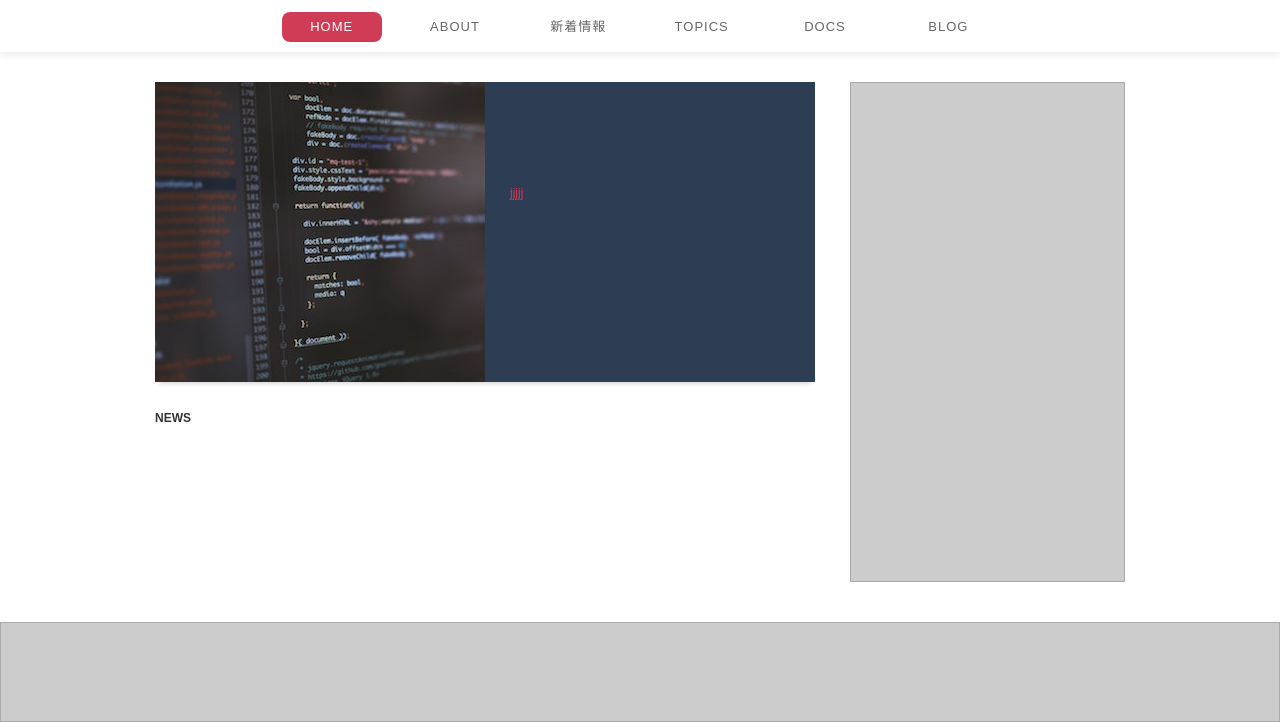
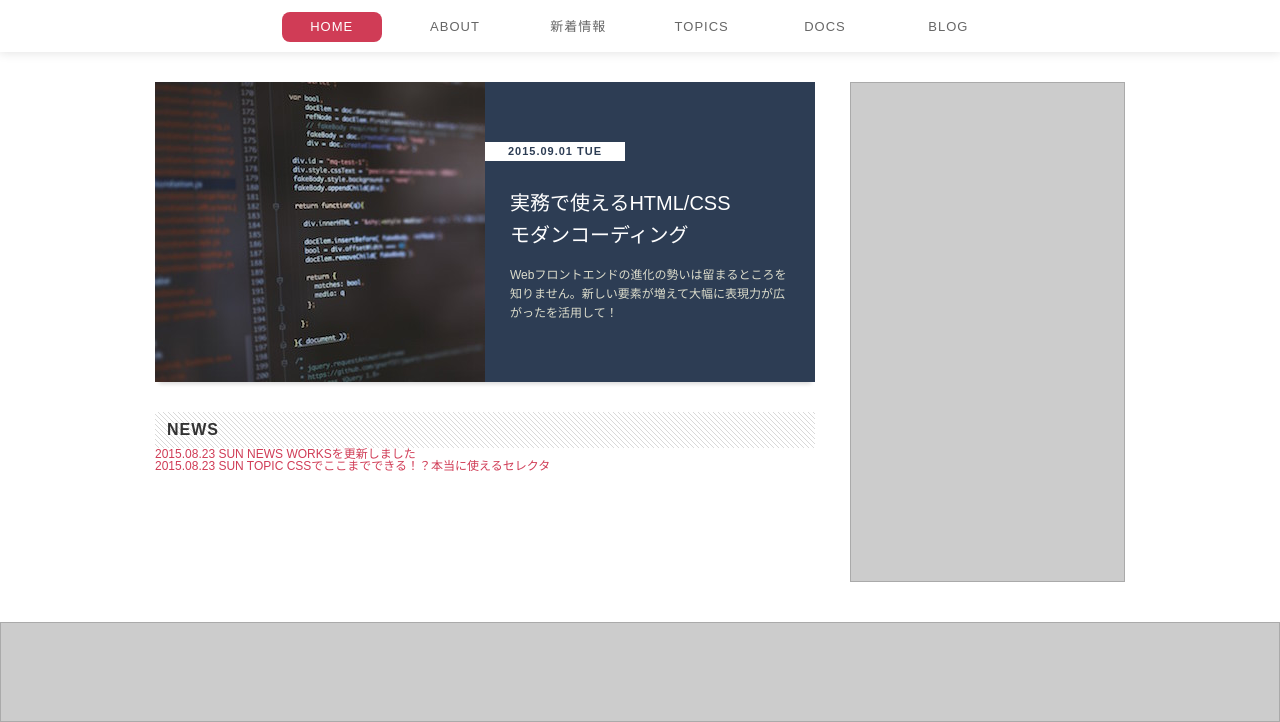
Before and after one commit to uedatakeshi/css3, a plain HTML site: page index.html in a window 1280 px wide. Shown: the part 87-809 px from the top of the page. Drawn offline with Linux system fonts and the light colour scheme.

Commit message:
add hot-topic contents

```diff
--- a/css/style.css
+++ b/css/style.css
@@ -90,13 +90,49 @@ a:link, a.visited, a.hover, a:active {
     height: 100%;
 }
 .hot-topic .content {
+    position: relative;/*これがないと日付がページの上から６０へ*/
     float: left;
     width: 50%;
     height: 100%;
     padding: 105px 25px 0;
     background-color: #2d3d54;
+    line-height: 1.6;
 }
-
+.hot-topic .title {
+    margin-bottom: 15px;
+    color: #fff;
+    font-weight: normal;
+    font-size: 2.0rem;
+}
+.hot-topic .desc {
+    color: #ddc;
+}
+.hot-topic .date {
+    position: absolute;
+    top: 60px;
+    left: 0;
+    width: 140px;
+    padding: 4px;
+    background-color: #fff;
+    color: #2d3d54;
+    text-align: center;/* 幅140pxの中で中央揃えということ */
+    letter-spacing: 1px;
+    font-weight: bold;
+    font-size: 1.1rem;
+    line-height: 1;
+}
+.heading {
+    padding: 10px 12px;
+    background: url('../images/bg-slash.gif');
+    letter-spacing: 1px;
+    font-size: 1.6rem;/*高さは単純にフォントサイズ+paddingで決めている */
+}
+.scroll-list {
+    max-height: 220px;
+    overflow-y: auto;
+    margin-bottom: 30px;
+    list-style-type: none;
+}
 .sidemenu {
     float: right;
     width: 275px;/ * mainとsidemenu間のマージンの指定はない */
--- a/index.html
+++ b/index.html
@@ -28,11 +28,28 @@
                 <a href="#" class="hot-topic clearfix">
                     <img class="image" src="./images/hot-topic.jpg" alt="コーディング画面">
                     <div class="content">
-                        jjjjj
-
+                        <h3 class="title">実務で使えるHTML/CSS<br>モダンコーディング</h3>
+                        <p class="desc">Webフロントエンドの進化の勢いは留まるところを知りません。新しい要素が増えて大幅に表現力が広がったを活用して！</p>
+                        <time class="date" datetime="2015-09-01">2015.09.01 TUE</time>
                     </div>
                 </a>
-                <h2>NEWS</h2>
+                <h2 class="heading">NEWS</h2>
+                <ul class="scroll-list">
+                    <li class="scroll-item">
+                        <a href="#">
+                            <time class="date" datetime="2015-08-23">2015.08.23 SUN</time>
+                            <span class="category news">NEWS</span>
+                            <span class="title">WORKSを更新しました</span>
+                        </a>
+                    </li>
+                    <li class="scroll-item">
+                        <a href="#">
+                            <time class="date" datetime="2015-08-23">2015.08.23 SUN</time>
+                            <span class="category">TOPIC</span>
+                            <span class="title">CSSでここまでできる！？本当に使えるセレクタ</span>
+                        </a>
+                    </li>
+                </ul>
                 <div class="news">
                 </div>
                 <h2 class="hidden">ARTICLES</h2>
```
